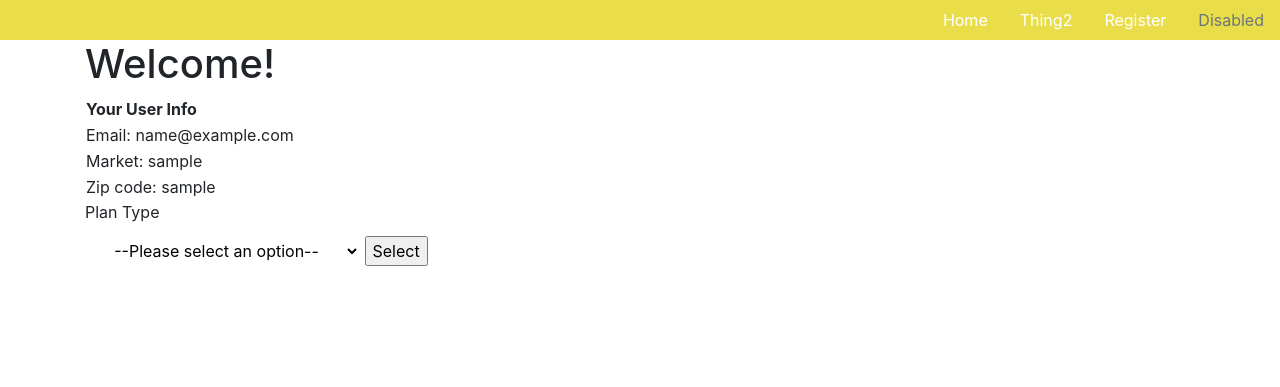
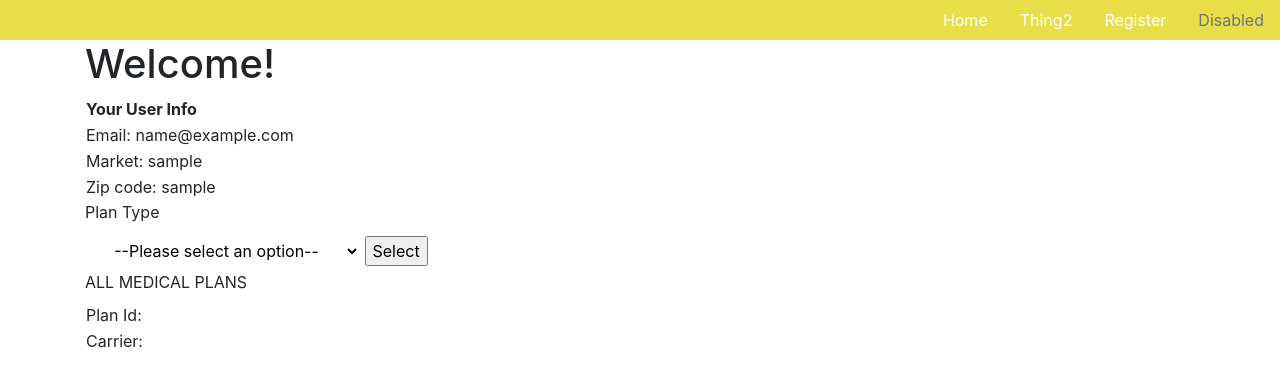
Before and after one commit to s-tao/whats-my-care, a Flask app: page /users/1 in a window 1280 px wide. Shown: the top 387 px of the page. Run offline with Flask 2, Linux system fonts and the light colour scheme; the visitor is signed in with stand-in values (Sample User, id 1); data comes from the database, SQL or seed files in the repository; some libraries are stand-ins or nearby versions.

Commit message:
adding table for ajax in progress, need to import user_id

```diff
--- a/process_plans.py
+++ b/process_plans.py
@@ -44,12 +44,13 @@ def show_medical_plans(user):
     return req.json()
 
 
-def parse_med_plans():
+def parse_med_plans(user):
     """Reduce all data in plans to most commonly requested services"""
     medical_plans = all_plans()
 
     all_revised_plans = []
 
+    all_revised_plans['user_id'] = user.user_id
     # loop through to add items to specific plan nested dict.
     for data in medical_plans['plans']:
 
--- a/server.py
+++ b/server.py
@@ -95,7 +95,7 @@ def logout():
     pass
 
 
-@app.route('/users/<int:user_id>', methods=['GET'])
+@app.route('/users/<int:user_id>')
 def user_options(user_id):
     """Main page allowing user to see plans"""
 
@@ -117,13 +117,13 @@ def all_plans(user_id):
     user = User.query.get(user_id)
 
     # Get request from form in user_main.html
-    plan_type = request.args.get('choose-plan-type')
+    plan_type = request.args.get('form-plan-group')
 
     # Return medical plans based off user's zip code and fips code
     # TEMP COMMENTING OUT TO BUILD FRONT END WITHOUT CALLING
     # medical_plans = show_medical_plans(user)
 
-    plans = parse_med_plans()
+    plans = parse_med_plans(user)
 
     return jsonify(plans)
 
--- a/static/js/script.js
+++ b/static/js/script.js
@@ -1,17 +1,20 @@
 "use strict";
+
+
 
 $('#form-plan-group').on('submit', (evt) => {
   evt.preventDefault();
 
-  const formData ={
-    option: $('#plan-type-field').val()
-  };
+  // find a way to transfer over user_id to obtain url
+  $.get(`/users/${user_id}/show_plans`, (res) => {
+    $('#display-name').html(res.display_name);
+    $('#plan-id').html(res.id);
+    $('#carrier-name').html(res.carrier_name);
+  });
+});
 
-  $.get('/users/{{ user.user_id }}/show_plans', formData, (res) => {
-    alert("hi");
-  });
 
-});
+
 
 // // $( "#get-login" ).submit(function( evt ) {
 // //   if ( $( "email" ).first().val() != { email } ) {
--- a/templates/user_main.html
+++ b/templates/user_main.html
@@ -32,7 +32,7 @@
 
   <div class="sub-container">
     <form action="/users/{{ user.user_id }}/show_plans" method="GET" id="form-plan-group">
-      <label id="plan-type-field">Plan Type</label>
+      <label>Plan Type</label>
       <br>
       <select id="plan-type-field" name="option" required="required">
         <option value=""> --Please select an option-- </option>
@@ -40,14 +40,29 @@
         <option value="dental">Dental</option>
         <option value="vision">Vision</option>
       </select>
-      <input type="submit" value="Select">
+      <input type="submit" value="Select" id="submit-btn">
     </form>
   </div>
 </div>
 
-<div class="container">
-  <div>
-    <span id="med-info"></span>
+<div class="container" id="display-plans">
+  <div class="sub-container" id="indiv-plan">
+    <!-- incorporate <span> in ajax to change plan type (ie: med, dental) -->
+    <label>ALL MEDICAL PLANS</label>
+    <table>
+      <thead>
+        <tr id="display-name"></tr>
+      </thead>
+      <tbody>
+        <tr>
+          <td>Plan Id:</td>
+          <td id="plan-id"></td>
+        </tr>
+        <tr>
+          <td>Carrier:</td>
+          <td id="carrier-name"></td>
+        </tr>
+      </tbody>
   </div>
 </div>
 
```
